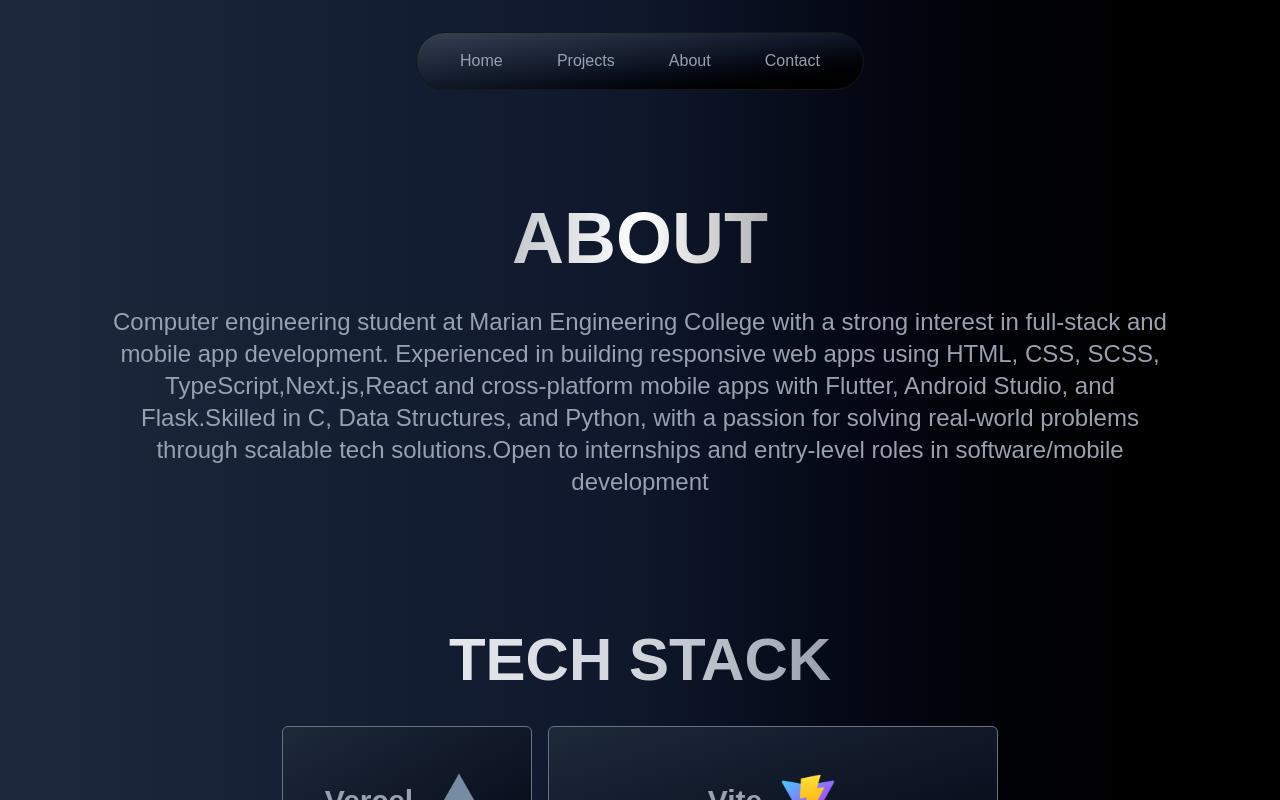
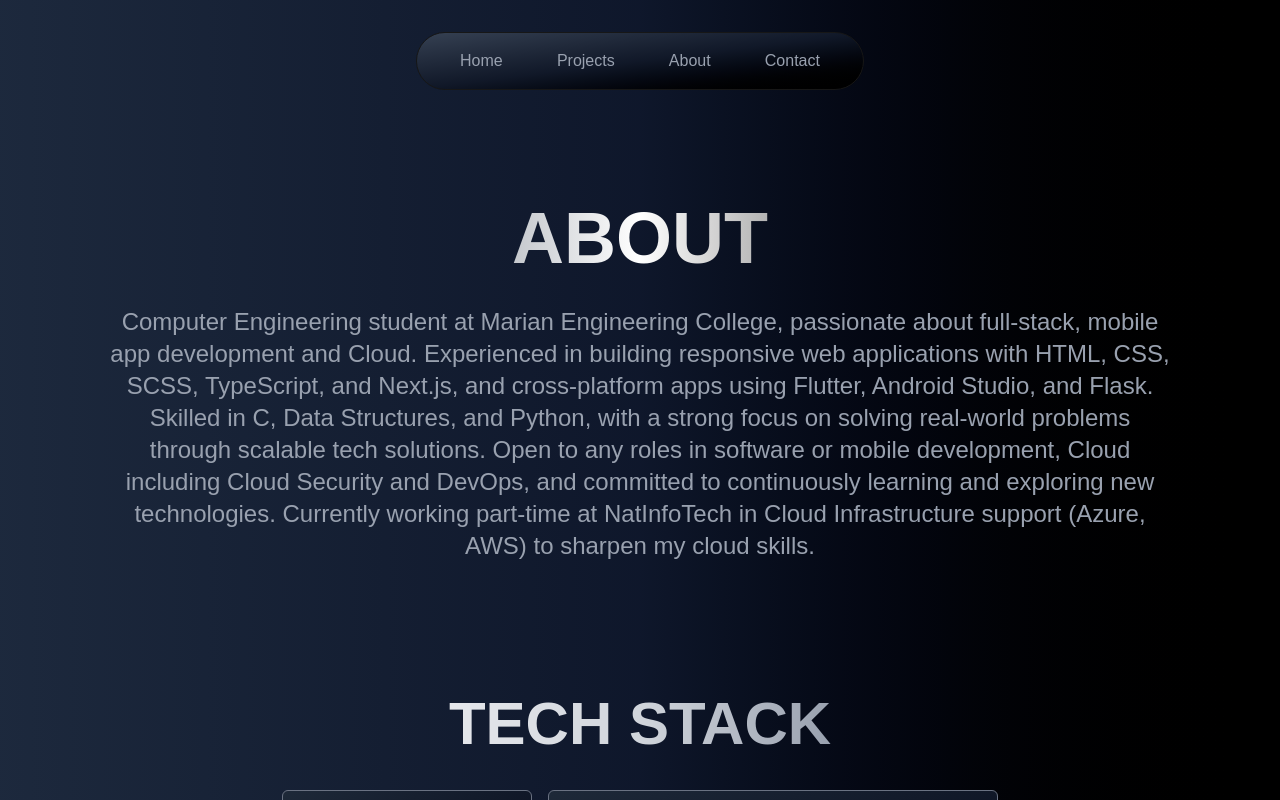
Before and after one commit to adithyasd10/portfolio-next, a Next.js app: page /about in a window 1280 px wide. Shown: the top 800 px of the page. Built offline with nearby package versions, Linux system fonts and the light colour scheme.

Commit message:
minor update

```diff
--- a/app/about/page.tsx
+++ b/app/about/page.tsx
@@ -6,7 +6,13 @@ const Aboutpage = () => {
     <div className='flex flex-col justify-start text-start p-20 gap-4 bg-gradient-to-r from-slate-800 via-slate-900 to-black min-h-screen items-center'>
         <div className='flex flex-col gap-3  '>
             <h1 className='flex justify-center text-3xl md:text-7xl text-start bg-clip-text text-transparent bg-gradient-to-r from-gray-800 via-white to-black font-extrabold hover:from-gray-300 hover:via-gray-600 hover:to-white hover:hover:scale-95 hover:transition-transform'>ABOUT</h1>
-            <p className='flex justify-around items-center w-screen mx-auto max-w-[400px] sm:max-w-[450px] md:max-w-[800px] lg:max-w-[1100px] p-2 sm:p-5 text-sm sm:text-xl md:text-2xl text-center text-gray-400 transition-all duration-300'>Computer engineering student at Marian Engineering College with a strong interest in full-stack and mobile app development. Experienced in building responsive web apps using HTML, CSS, SCSS, TypeScript,Next.js,React and cross-platform mobile apps with Flutter, Android Studio, and Flask.Skilled in C, Data Structures, and Python, with a passion for solving real-world problems through scalable tech solutions.Open to internships and entry-level roles in software/mobile development</p>
+            <p className='flex justify-around items-center w-screen mx-auto max-w-[400px] sm:max-w-[450px] md:max-w-[800px] lg:max-w-[1100px] p-2 sm:p-5 text-sm sm:text-xl md:text-2xl text-center text-gray-400 transition-all duration-300'>Computer Engineering student at Marian Engineering College, passionate about full-stack, mobile app development and Cloud.
+Experienced in building responsive web applications with HTML, CSS, SCSS, TypeScript, and Next.js, and cross-platform apps using
+Flutter, Android Studio, and Flask. Skilled in C, Data Structures, and Python, with a strong focus on solving real-world problems
+through scalable tech solutions. Open to any roles in software or mobile development, Cloud including Cloud Security and DevOps,
+and committed to continuously learning and exploring new technologies. Currently working part-time at NatInfoTech in Cloud
+Infrastructure support (Azure, AWS) to sharpen my cloud skills.
+</p>
         </div>
         <div className='flex justify-center items-center py-20'>
           <TechStack/>
```
